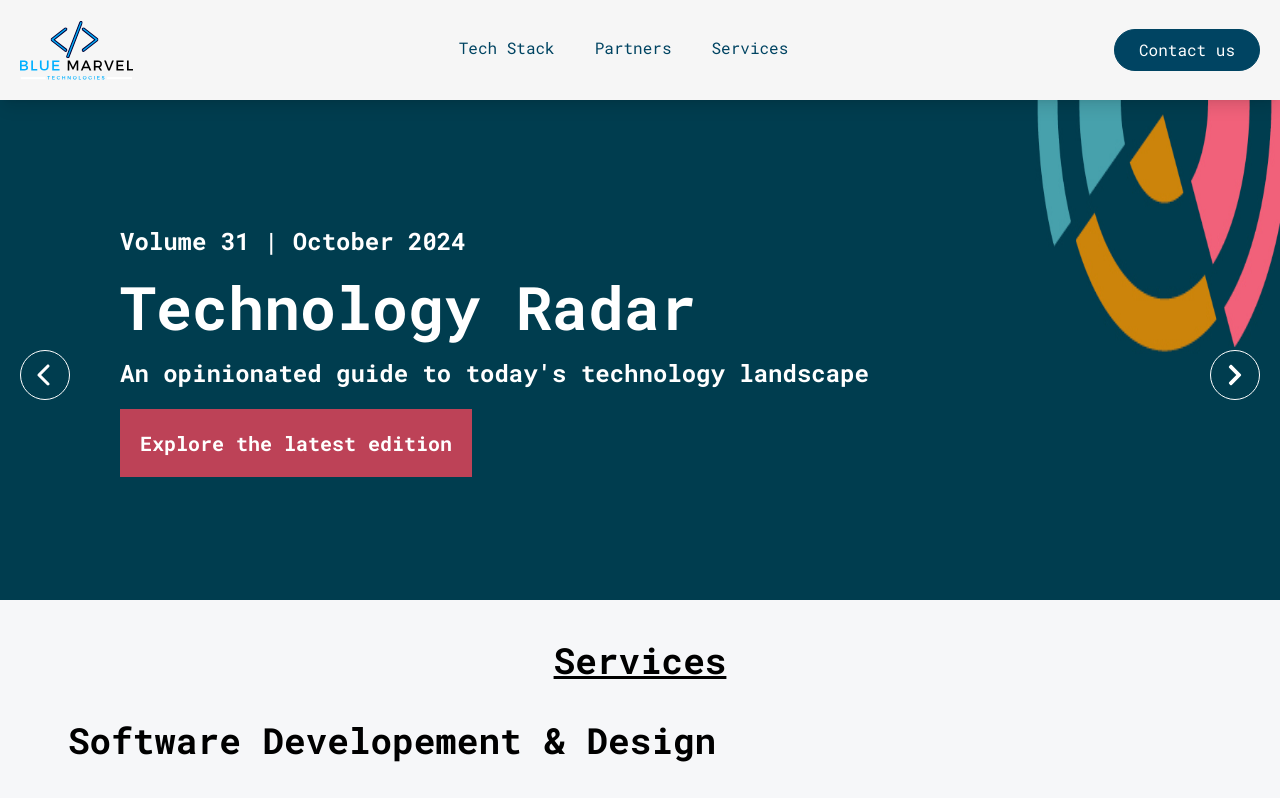
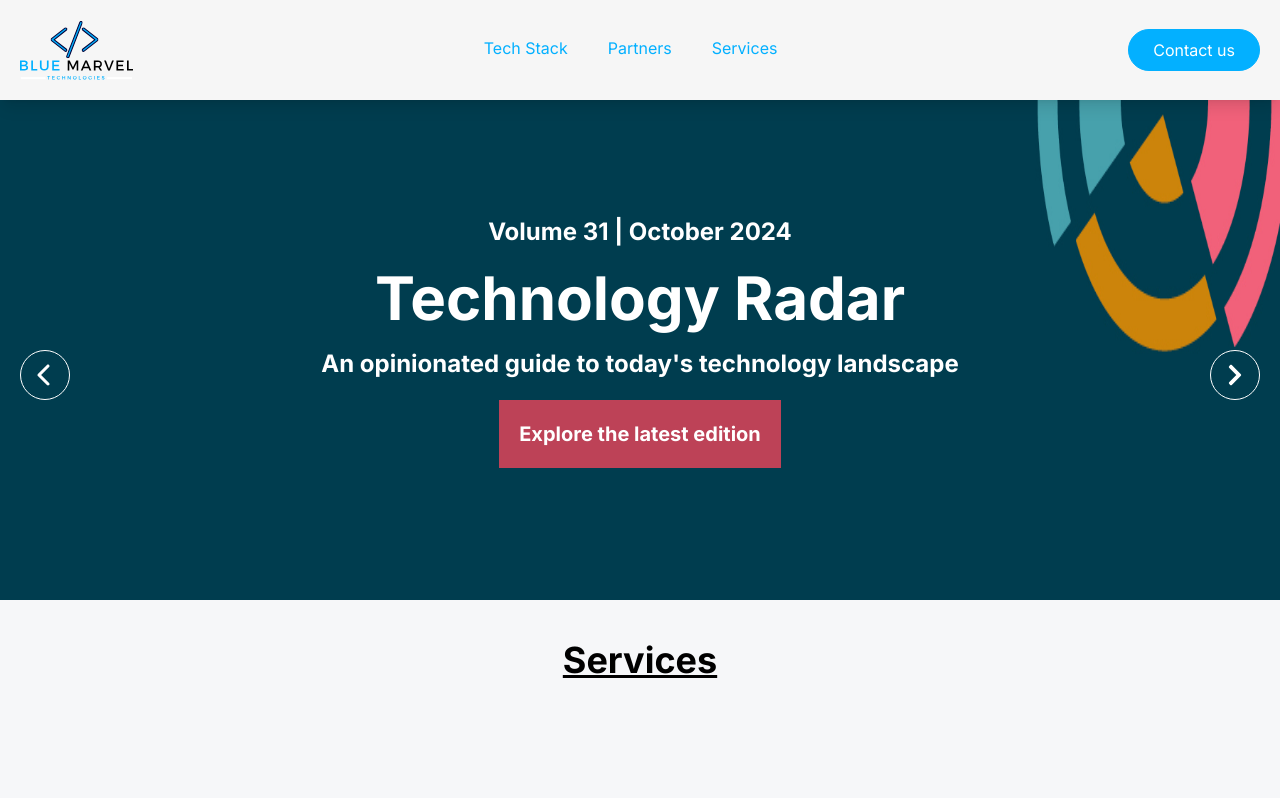
Before and after one commit to Moluno-xiii/blue_marvel_landing, a React (Vite) app: page / in a window 1280 px wide. Shown: the top 798 px of the page. Built offline with nearby package versions, Linux system fonts and the light colour scheme.

Commit message:
feat : added animations

```diff
--- a/src/components/Header.tsx
+++ b/src/components/Header.tsx
@@ -16,20 +16,23 @@ const Header = () => {
           <img src="/logo.svg" alt="blue marvel logo" />
         </div>
         <ul className="hidden flex-row justify-between gap-x-10 md:flex">
-          <li className="cursor-pointer border-secondary pb-1 capitalize text-secondary transition-all duration-100 hover:border-b-2 hover:text-opacity-75">
+          <li className="border-primary text-primary cursor-pointer pb-1 capitalize transition-all duration-100 hover:border-b-2 hover:text-opacity-75">
             <a href="#tech-stack">Tech Stack</a>
           </li>
-          <li className="cursor-pointer border-secondary pb-1 capitalize text-secondary transition-all duration-100 hover:border-b-2 hover:text-opacity-75">
+          <li className="border-primary text-primary cursor-pointer pb-1 capitalize transition-all duration-100 hover:border-b-2 hover:text-opacity-75">
             <a href="#partners">Partners</a>
           </li>
-          <li className="cursor-pointer border-secondary pb-1 capitalize text-secondary transition-all duration-100 hover:border-b-2 hover:text-opacity-75">
+          <li className="border-primary text-primary cursor-pointer pb-1 capitalize transition-all duration-100 hover:border-b-2 hover:text-opacity-75">
             <a href="#services">Services</a>
           </li>
         </ul>
-        <button className="hidden rounded-full border border-secondary bg-secondary px-6 py-2 text-white transition duration-300 hover:bg-transparent hover:text-secondary md:block">
+        <button className="border-primary bg-primary hover:text-primary hidden rounded-full border px-6 py-2 text-white transition duration-300 hover:bg-transparent md:block">
           <a href="#contact-us">Contact us</a>
         </button>
-        <div className="md:hidden" onClick={handleToggleMenu}>
+        <div
+          className="text-primary font-bold md:hidden"
+          onClick={handleToggleMenu}
+        >
           {!isMenuOpen ? <RxHamburgerMenu /> : <IoClose />}
         </div>
 
--- a/src/components/Hero.tsx
+++ b/src/components/Hero.tsx
@@ -62,7 +62,7 @@ export default function Hero() {
 
   return (
     <div className="bg-[#f5f5f5]">
-      <ul className="mx-auto flex max-w-7xl flex-col">
+      <ul className="flex flex-col">
         {heroDataArray.map((heroData, index) => (
           <DataComponent
             key={index}
@@ -110,25 +110,25 @@ const DataComponent: React.FC<DataComponentProps> = ({
         alt="hero-image"
       />
 
-      <div className="absolute left-10 top-1/4 ml-5 flex flex-col gap-y-5 font-bold text-white md:left-[100px]">
+      <div className="mx-auto flex w-dvw max-w-7xl -translate-y-96 flex-col items-center justify-center gap-y-5 font-bold text-white 2xl:left-1/4">
         <span className="text-lg md:text-2xl">{date}</span>
         <span className="text-3xl max-sm:max-w-[300px] sm:text-5xl md:max-w-xl lg:max-w-[730px] lg:text-6xl">
           {heading}
         </span>
-        <span className="text-lg max-lg:max-w-lg max-sm:max-w-[300px] md:text-2xl">
+        <span className="text-center text-lg max-lg:max-w-lg max-sm:max-w-[300px] md:text-2xl">
           {text}
         </span>
-        <button className="self-start bg-tertiary p-3 text-xl transition duration-300 hover:bg-opacity-75 md:p-5">
+        <button className="bg-tertiary p-3 text-xl transition duration-300 hover:bg-opacity-75 md:p-5">
           {buttonText}
         </button>
       </div>
       <FaChevronRight
         onClick={onNextTab}
-        className="border-whit4 hover:bg-primary absolute right-5 top-1/2 size-6 rounded-full border border-white bg-transparent p-1 text-white transition-all duration-300 hover:border-none hover:bg-secondary md:size-[50px] md:p-3"
+        className="border-whit4 hover:bg-primary absolute right-5 top-1/2 size-6 rounded-full border border-white bg-transparent p-1 text-white transition-all duration-300 hover:border-none md:size-[50px] md:p-3"
       />
       <FaChevronLeft
         onClick={onPreviousTab}
-        className="hover:bg-primary absolute left-5 top-1/2 size-6 rounded-full border border-white bg-transparent p-1 text-white transition-all duration-300 hover:border-none hover:bg-secondary md:size-[50px] md:p-3"
+        className="hover:bg-primary absolute left-5 top-1/2 size-6 rounded-full border border-white bg-transparent p-1 text-white transition-all duration-300 hover:border-none md:size-[50px] md:p-3"
       />
     </li>
   );
--- a/src/components/Partners.tsx
+++ b/src/components/Partners.tsx
@@ -1,3 +1,4 @@
+import React from "react";
 import { HiArrowRight } from "react-icons/hi";
 import { HiOutlineArrowLongRight } from "react-icons/hi2";
 
@@ -44,58 +45,24 @@ const partnersInfo = [
     author: "Brad Mabry",
     job: "Product Manager of Rolls Royce",
   },
-  {
-    imageUrl: "/rolls-royce.svg",
-    title: "Rolls-Royce",
-    text: "Repeat Business is the best testament to a team's ability to perform, and i have no hesitation in hiring them again. Blue marvel's pleasant collaboration style and high-level acumen rapidly catalyzed significant momentum towards achieving our objectives",
-    author: "Brad Mabry",
-    job: "Product Manager of Rolls Royce",
-  },
-  {
-    imageUrl: "/rolls-royce.svg",
-    title: "Rolls-Royce",
-    text: "Repeat Business is the best testament to a team's ability to perform, and i have no hesitation in hiring them again. Blue marvel's pleasant collaboration style and high-level acumen rapidly catalyzed significant momentum towards achieving our objectives",
-    author: "Brad Mabry",
-    job: "Product Manager of Rolls Royce",
-  },
-  {
-    imageUrl: "/rolls-royce.svg",
-    title: "Rolls-Royce",
-    text: "Repeat Business is the best testament to a team's ability to perform, and i have no hesitation in hiring them again. Blue marvel's pleasant collaboration style and high-level acumen rapidly catalyzed significant momentum towards achieving our objectives",
-    author: "Brad Mabry",
-    job: "Product Manager of Rolls Royce",
-  },
-  {
-    imageUrl: "/rolls-royce.svg",
-    title: "Rolls-Royce",
-    text: "Repeat Business is the best testament to a team's ability to perform, and i have no hesitation in hiring them again. Blue marvel's pleasant collaboration style and high-level acumen rapidly catalyzed significant momentum towards achieving our objectives",
-    author: "Brad Mabry",
-    job: "Product Manager of Rolls Royce",
-  },
-  {
-    imageUrl: "/rolls-royce.svg",
-    title: "Rolls-Royce",
-    text: "Repeat Business is the best testament to a team's ability to perform, and i have no hesitation in hiring them again. Blue marvel's pleasant collaboration style and high-level acumen rapidly catalyzed significant momentum towards achieving our objectives",
-    author: "Brad Mabry",
-    job: "Product Manager of Rolls Royce",
-  },
 ];
+
 const Partners = () => {
   return (
-    <section>
+    <section className="overflow-x-hidden">
       <div
-        className="mx-auto flex max-w-7xl flex-col px-5 py-10 lg:px-10"
+        className="mx-auto max-w-7xl px-5 py-10 lg:h-[550px] lg:px-10"
         id="partners"
       >
         <div className="flex flex-row">
-          <div className="hidden md:block md:w-[500px]">
+          <div className="hidden md:w-[500px] lg:block">
             <img
               src="/partners-image.avif"
               alt="image of man and woman smiling"
               className="h-full w-full"
             />
           </div>
-          <div className="flex flex-1 flex-col justify-center gap-y-7 px-10 py-10">
+          <div className="flex flex-1 flex-col items-center gap-y-7 px-10 pb-10">
             <p className="text-2xl font-bold">
               We've stopped counting. Over 500 brands count on us.
             </p>
@@ -103,24 +70,68 @@ const Partners = () => {
               1,200+ projects executed successfully and an average relationship
               of over 3 years.
             </span>
-            <button className="self-start border-b-2 border-black transition-all duration-100 hover:translate-x-5 hover:border-orange-500 hover:text-orange-500">
+            <button className="border-b-2 border-black transition-all duration-100 hover:translate-x-5 hover:border-orange-500 hover:text-orange-500 lg:self-start">
               <span className="flex flex-row items-center justify-between gap-x-10 transition-all duration-300 hover:translate-x-5">
                 Our greatest hits <HiOutlineArrowLongRight />
               </span>
             </button>
           </div>
         </div>
-        <ul className="mt-10 grid grid-cols-1 gap-7 sm:grid-cols-2 md:grid-cols-3">
-          {partnersInfo.map((partner) => (
-            <PartnerComponent partner={partner} key={partner.title} />
-          ))}
-        </ul>
+        <div className="mt-10 overflow-hidden lg:-translate-y-60">
+          <ul className="animate-scroll flex gap-7">
+            {partnersInfo.map((partner, index) => (
+              <PartnerComponent partner={partner} key={index} />
+            ))}
+          </ul>
+        </div>
       </div>
     </section>
   );
 };
 
 export default Partners;
+// const Partners = () => {
+//   return (
+//     <section className="overflow-x-hidden">
+//       <div
+//         className="mx-auto flex max-w-7xl flex-col px-5 py-10 lg:px-10"
+//         id="partners"
+//       >
+//         <div className="flex flex-row">
+//           <div className="hidden md:w-[500px] lg:block">
+//             <img
+//               src="/partners-image.avif"
+//               alt="image of man and woman smiling"
+//               className="h-full w-full"
+//             />
+//           </div>
+//           <div className="flex flex-1 flex-col items-center gap-y-7 px-10 pb-10">
+//             <p className="text-2xl font-bold">
+//               We've stopped counting. Over 500 brands count on us.
+//             </p>
+//             <span className="text-lg font-semibold text-gray-400">
+//               1,200+ projects executed successfully and an average relationship
+//               of over 3 years.
+//             </span>
+//             <button className="border-b-2 border-black transition-all duration-100 hover:translate-x-5 hover:border-orange-500 hover:text-orange-500 lg:self-start">
+//               <span className="flex flex-row items-center justify-between gap-x-10 transition-all duration-300 hover:translate-x-5">
+//                 Our greatest hits <HiOutlineArrowLongRight />
+//               </span>
+//             </button>
+//           </div>
+//         </div>
+//         <ul className="mt-10 flex w-fit flex-row flex-nowrap gap-7  bg-transparent lg:-translate-y-60">
+//            <ul className="mt-10 grid grid-cols-1 gap-7 bg-transparent sm:grid-cols-2 md:grid-cols-3 lg:-translate-y-60">
+//           {partnersInfo.map((partner) => (
+//             <PartnerComponent partner={partner} key={partner.title} />
+//           ))}
+//         </ul>
+//       </div>
+//     </section>
+//   );
+// };
+
+// export default Partners;
 
 interface PartnerComponentProps {
   partner: {
@@ -134,10 +145,7 @@ interface PartnerComponentProps {
 
 const PartnerComponent: React.FC<PartnerComponentProps> = ({ partner }) => {
   return (
-    <li
-      key={partner.title}
-      className="flex flex-col gap-y-7 rounded-xl px-4 py-6 shadow-md transition-all duration-300 hover:shadow-xl"
-    >
+    <li className="flex w-[300px] flex-col gap-y-7 rounded-xl bg-[#f5f5f5] px-4 py-6 shadow-md transition-all duration-300 hover:shadow-xl">
       <div className="flex flex-row items-center justify-between">
         <img src={partner.imageUrl} className="h-5" alt="partner's image" />
         <HiArrowRight className="hover:text-orange-500" />
@@ -151,3 +159,23 @@ const PartnerComponent: React.FC<PartnerComponentProps> = ({ partner }) => {
     </li>
   );
 };
+
+// const PartnerComponent: React.FC<PartnerComponentProps> = ({ partner }) => {
+//   return (
+//     <li
+//       key={partner.title}
+//       className="flex w-[300px] flex-col gap-y-7 rounded-xl bg-[#f5f5f5] px-4 py-6 shadow-md transition-all duration-300 hover:shadow-xl"
+//     >
+//       <div className="flex flex-row items-center justify-between">
+//         <img src={partner.imageUrl} className="h-5" alt="partner's image" />
+//         <HiArrowRight className="hover:text-orange-500" />
+//       </div>
+//       <p className="text-xs">"{partner.text}"</p>
+
+//       <div className="mt-auto flex flex-col text-sm">
+//         <span className="font-bold">{partner.author}</span>
+//         <span>{partner.job}</span>
+//       </div>
+//     </li>
+//   );
+// };
--- a/src/components/Services.tsx
+++ b/src/components/Services.tsx
@@ -55,9 +55,6 @@ const Services = () => {
         <span className="self-center text-4xl font-bold underline">
           Services
         </span>
-        <span className="text-4xl font-bold capitalize">
-          Software developement & design
-        </span>
         <ul
           id="services"
           className="grid grid-cols-1 gap-x-20 gap-y-44 md:grid-cols-2 lg:grid-cols-3"
--- a/src/components/TechStack.tsx
+++ b/src/components/TechStack.tsx
@@ -15,7 +15,7 @@ const techStack = [
   "ios",
   "golang",
   "vue.js",
-  "c##",
+  "c++",
 ];
 const TechStack = () => {
   return (
--- a/src/index.css
+++ b/src/index.css
@@ -1,9 +1,31 @@
 @tailwind base;
 @tailwind components;
 @tailwind utilities;
-/*
+
 body {
   background-color: #f7f7f7;
-} */
+  scroll-behavior: smooth;
+}
 @layer utilities {
 }
+
+@keyframes scroll {
+  0% {
+    transform: translateX(0);
+  }
+  100% {
+    transform: translateX(-100%);
+  }
+}
+
+.animate-scroll {
+  display: flex;
+  gap: 7px;
+  animation: scroll 20s linear infinite;
+  width: calc(300px * 6);
+}
+
+.animate-scroll:hover,
+.animate-scroll:focus {
+  animation-play-state: paused;
+}
--- a/tailwind.config.js
+++ b/tailwind.config.js
@@ -4,11 +4,12 @@ export default {
   theme: {
     extend: {
       colors: {
+        primary: "#03B0FF",
         secondary: "#004462",
         tertiary: "#Bd4257",
       },
       fontFamily: {
-        sans: ["Roboto mono, Inter, Sans-serif"],
+        sans: ["Inter, Sans-serif"],
       },
     },
   },
```
Also changed, not shown: src/components/ContactUs.tsx (+4 -4 lines), src/components/Menu.tsx (+5 -5 lines).
